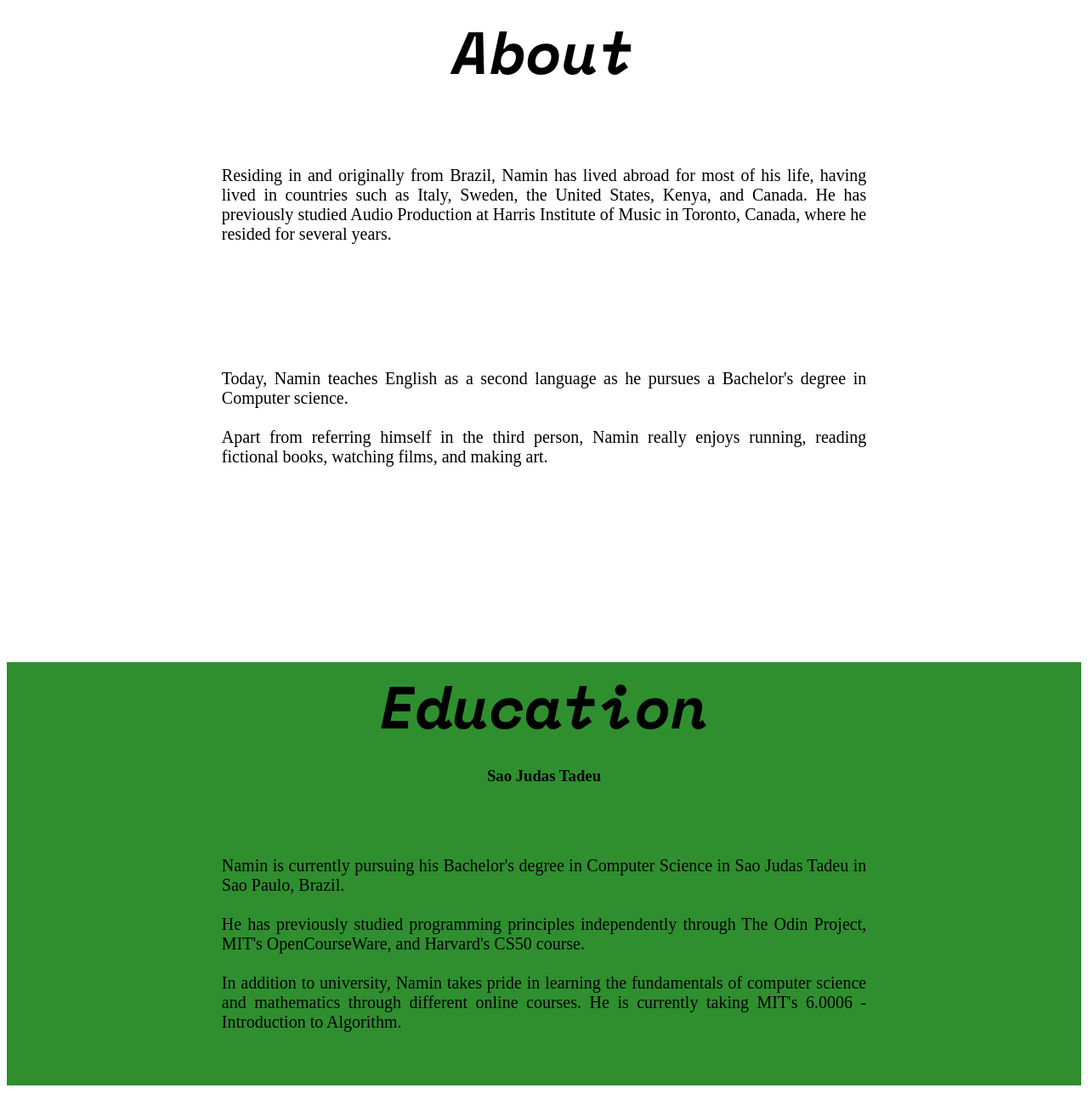
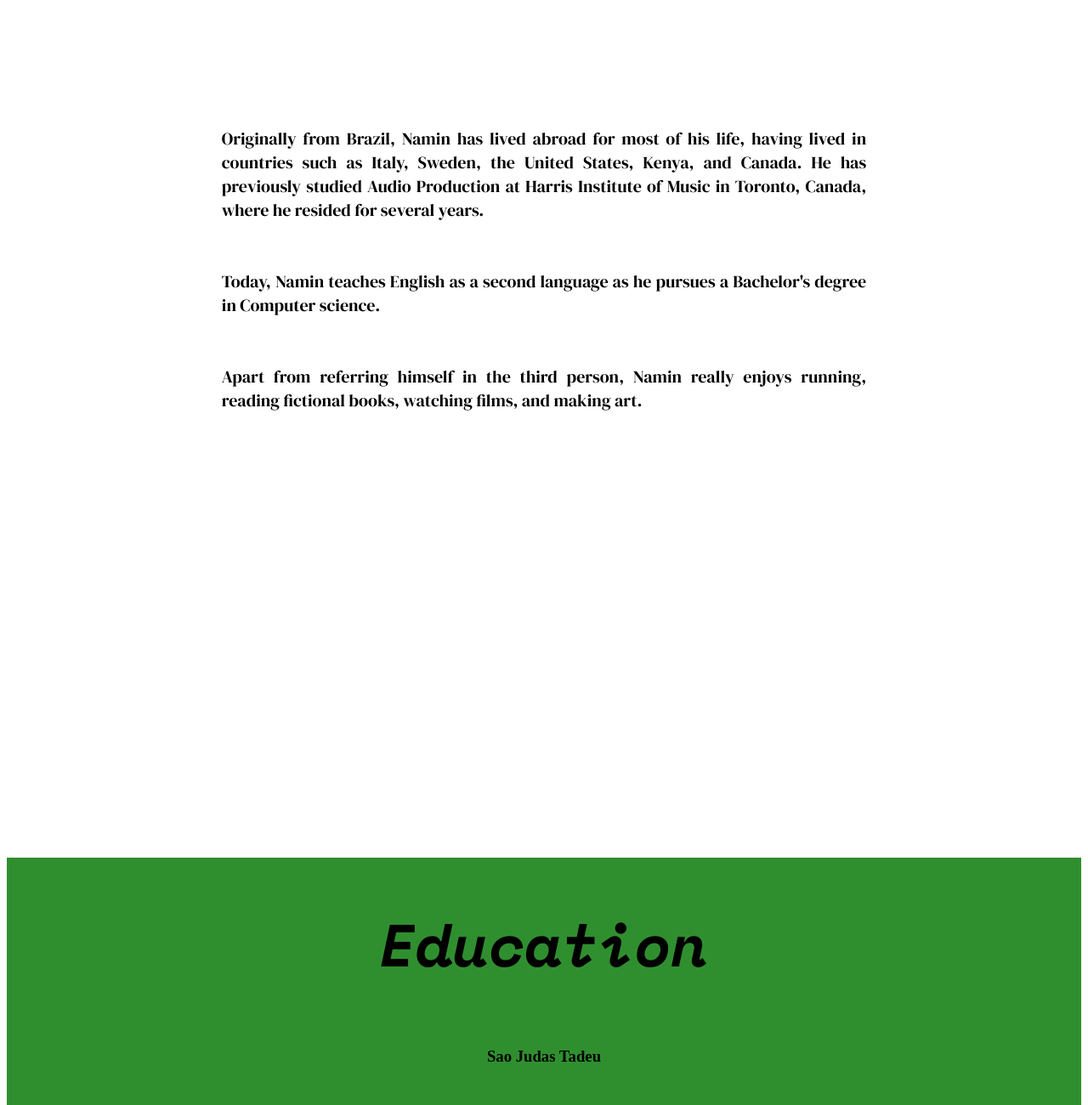
Before and after one commit to Namin404/website, a plain HTML site: page index.html in a window 1280 px wide. Shown: the part 860-2160 px from the top of the page at 85% size. Before the commit the page ends 2137 px from the top, so only its background shows below. Drawn offline with nearby package versions, Linux system fonts and the light colour scheme.

Commit message:
changed background color and font

```diff
--- a/index.html
+++ b/index.html
@@ -8,21 +8,19 @@
     <link rel="preconnect" href="https://fonts.googleapis.com">
     <link rel="preconnect" href="https://fonts.gstatic.com" crossorigin>
     <link href="https://fonts.googleapis.com/css2?family=Space+Mono:ital,wght@0,400;0,700;1,400;1,700&display=swap" rel="stylesheet">
-    <link rel="preconnect" href="https://fonts.googleapis.com">
-    <link rel="preconnect" href="https://fonts.gstatic.com" crossorigin>
     <link href="https://fonts.googleapis.com/css2?family=Inter:ital,opsz,wght@0,14..32,100..900;1,14..32,100..900&display=swap" rel="stylesheet">
-    <link rel="preconnect" href="https://fonts.googleapis.com">
-    <link rel="preconnect" href="https://fonts.gstatic.com" crossorigin>
     <link href="https://fonts.googleapis.com/css2?family=Fugaz+One&display=swap" rel="stylesheet">
+    <link href="https://fonts.googleapis.com/css2?family=DM+Serif+Display:ital@0;1&display=swap" rel="stylesheet">
 </head>
 <body>
 
+<!-- <div class="firstpage"> -->
 <!-- <div class="firstpage"> -->
     <header>
 
         <div class="headercontainer">
 
-            <h1 class="name">About</h1>
+            <h1 class="headerleft">About</h1>
 
         <nav class="icons">
             <ul>
@@ -55,6 +53,7 @@
 
         </section>
 <!-- </div> -->
+<!-- </div> -->
 
         <div class="about">
             <h1 class="namindejesus">Namin de Jesus</h1>
@@ -71,26 +70,31 @@
     </div>
 
     <div class="paragraph2">
-        <h1 class="paragraphtwo">About</h1>
+        <h1 class="paragraphtwotitle">About</h1>
 
         <div></div>
-        <p class="travel">Residing in and originally from Brazil, Namin has lived abroad for most of his life,
+        <p class="travel">Originally from Brazil, Namin has lived abroad for most of his life,
             having lived in countries such as Italy, Sweden, the United States, Kenya, and Canada.
             He has previously studied Audio Production at Harris Institute of Music in Toronto,
-            Canada, where he resided for several years.</p>
-        <p class="travel">Today, Namin teaches English as a second language as he pursues a Bachelor's degree in Computer science.
-            <br><br>Apart from referring himself in the third person, Namin really enjoys running, reading fictional books,
+            Canada, where he resided for several years.
+
+            <br><br><br>Today, Namin teaches English as a second language as he pursues a Bachelor's degree in Computer science.
+            <br><br><br>Apart from referring himself in the third person, Namin really enjoys running, reading fictional books,
             watching films, and making art.
         </p>
     </div>
 
     <div class="education">
-        <h1 class="paragraphthree">Education</h1>
+        <h1 class="paragraphthreetitle">Education</h1>
         <h3 class="saojudas">Sao Judas Tadeu</h3>
+
+        <div class="textthree">
         <p class="judas">Namin is currently pursuing his Bachelor's degree in Computer Science in Sao Judas Tadeu in Sao Paulo, Brazil.
-            <br> <br>He has previously studied programming principles independently through The Odin Project, MIT's OpenCourseWare, and Harvard's CS50 course.
+            <br> <br>He has previously studied programming principles independently through The Odin Project, MIT's OpenCourseWare, and Harvard's CS50.
             <br> <br>In addition to university, Namin takes pride in learning the fundamentals of computer science and mathematics through different online courses.
             He is currently taking MIT's 6.0006 - Introduction to Algorithm.</p>
+        </div>
+
     </div>
 
 </body>
--- a/style.css
+++ b/style.css
@@ -28,7 +28,7 @@ header {
     cursor: pointer;
 }
 
-.name {
+.headerleft {
     float: left;
     font-size: 35px;
 }
@@ -66,10 +66,10 @@ nav a {
 }
 
 .main {
-    background-color: #e9dfdb;
+    background-color: #c64f1f;
     white-space: normal;
     overflow-wrap: break-word;
-    height: 100%;
+    height: 2000px;
     font-family: 'Times New Roman', Times, serif;
     font-size: 20px;
 }
@@ -154,8 +154,8 @@ body section div + div span + span {
 .main {
     display: flex;
     flex-direction: row;
-    height: 100%
-
+    height: 100%;
+    background-color: #a6a4a4;
 }
 
 .namindejesus {
@@ -168,37 +168,41 @@ body section div + div span + span {
 
 .about {
     /* border: solid blue 2px; */
-    padding: 30px;
+    padding: 30px   ;
     text-align: center;
     white-space: normal;
     width: 80%;
-    background-color: #cccbca;
+    /* background-color: #cccbca; */
 
 }
 
 .aboot {
     /* font-family: "Fugaz One", sans-serif; */
-    font-weight: 200;
+    font-family: "DM Serif Display", serif;
+    font-weight: 100;
     font-style: normal;
 }
 
 .paragraph2 {
-    padding-top: 100px;
+    height: 1000px;
     padding-bottom: 100px;
 }
 
-.paragraphtwo {
+.paragraphtwotitle {
     font-size: 70px;
     font-family: "Space Mono", monospace;
     font-weight: 700;
     font-style: italic;
     text-align: center;
     margin-bottom: 20px;
+    padding: 50px;
+    margin-top: 0;
 }
 
 .travel {
     /* font-family: "Space Mono", monospace; */
-    font-weight: 400;
+    font-family: "DM Serif Display", serif;
+    font-weight: 100;
     font-style: normal;
     padding: 5% 20%;
     font-size: 20px;
@@ -207,9 +211,12 @@ body section div + div span + span {
 
 .education {
     background-color: rgb(47, 143, 47);
+    height: 1000px;
+    text-align: justify;
 }
 
-.paragraphthree {
+.paragraphthreetitle {
+    padding: 50px;
     font-size: 70px;
     font-family: "Space Mono", monospace;
     font-weight: 700;
@@ -220,12 +227,22 @@ body section div + div span + span {
 
 .saojudas {
     text-align: center;
+    margin: 0 auto;
+}
+
+.education .textthree {
+    text-align: center;
+    width: 1200px;
+    display: block;
+    margin: 0 auto;
 }
 
 .judas {
     /* font-family: "Space Mono", monospace; */
-    font-weight: 400;
+    font-family: "DM Serif Display", serif;
+    font-weight: 100;
     font-style: normal;
+    color: white;
     padding: 5% 20%;
     font-size: 20px;
     text-align: justify;
```
